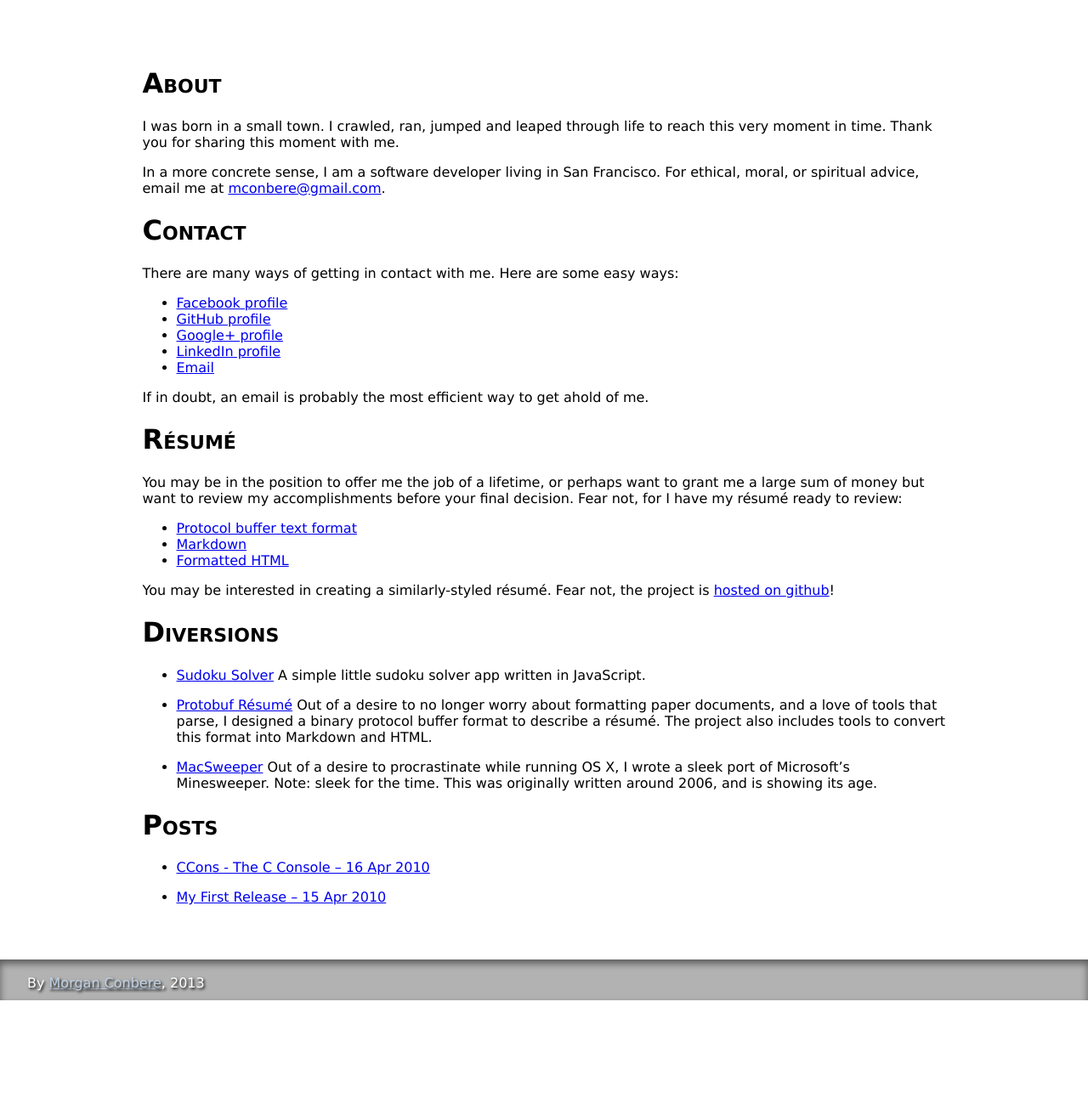
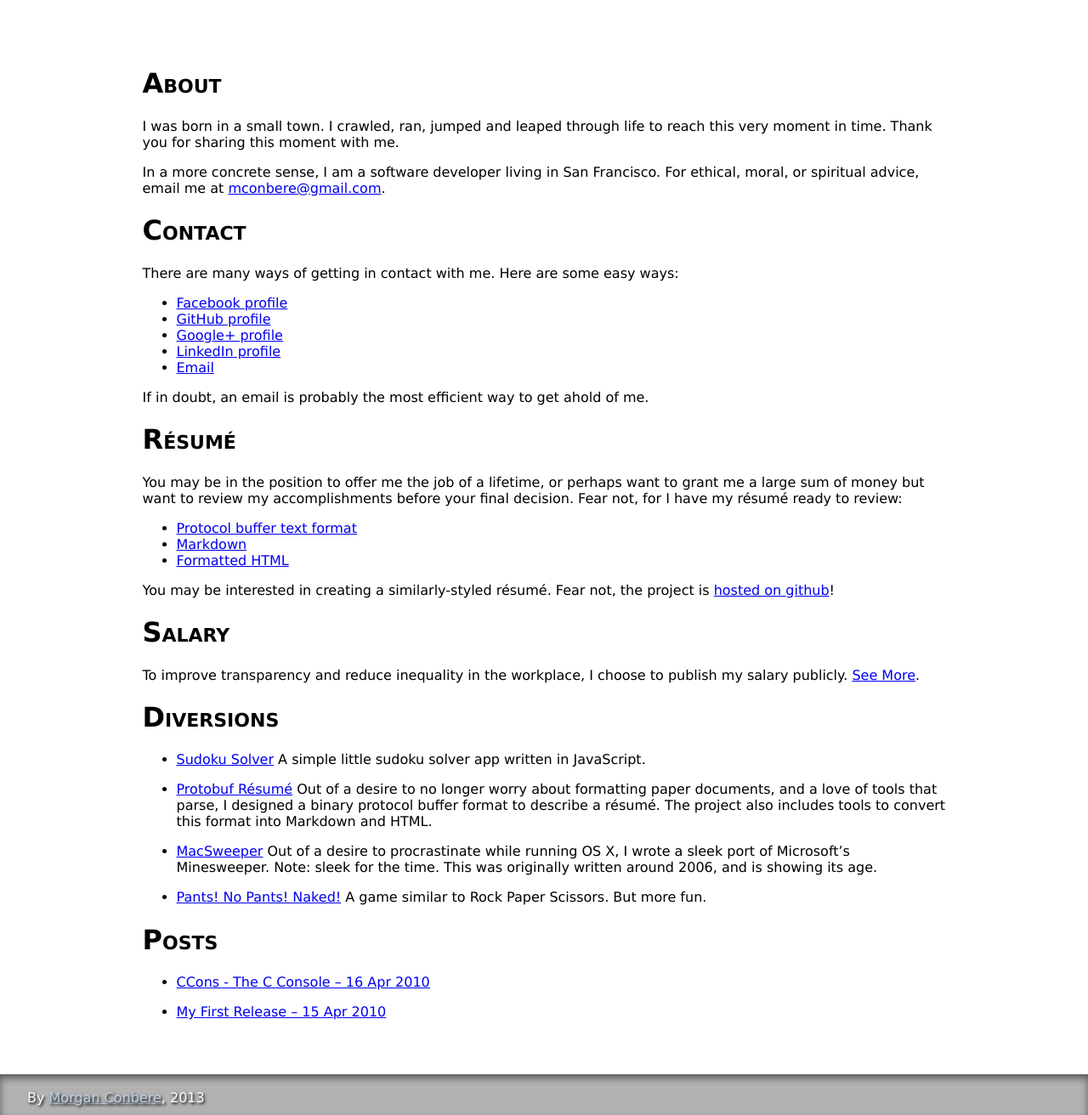
Before and after one commit to mconbere/mconbere.github.com, a Jekyll site: the page built from index.markdown, in a window 1280 px wide. Shown: the whole page at 85% size. Built offline with Jekyll 4.4.1, drawn with Linux system fonts in a browser that asks for light colours; before the commit the page ends 1177 px from its top, so only the background shows below that.

Commit message:
Update index.markdown

```diff
--- a/index.markdown
+++ b/index.markdown
@@ -39,6 +39,11 @@ final decision. Fear not, for I have my résumé ready to review:
 
 You may be interested in creating a similarly-styled résumé. Fear not, the project is [hosted on github](https://github.com/mconbere/Resume)!
 
+Salary
+======
+
+To improve transparency and reduce inequality in the workplace, I choose to publish my salary publicly. [See More](salary/index.html).
+
 Diversions
 ==========
 
@@ -55,6 +60,8 @@ Diversions
   Minesweeper. Note: sleek for the time. This was originally written around 2006,
   and is showing its age.
 
+* [Pants! No Pants! Naked!](pantsnopantsnaked/index.html) A game similar to Rock Paper Scissors. But more fun.
+
 Posts
 =====
 
```
